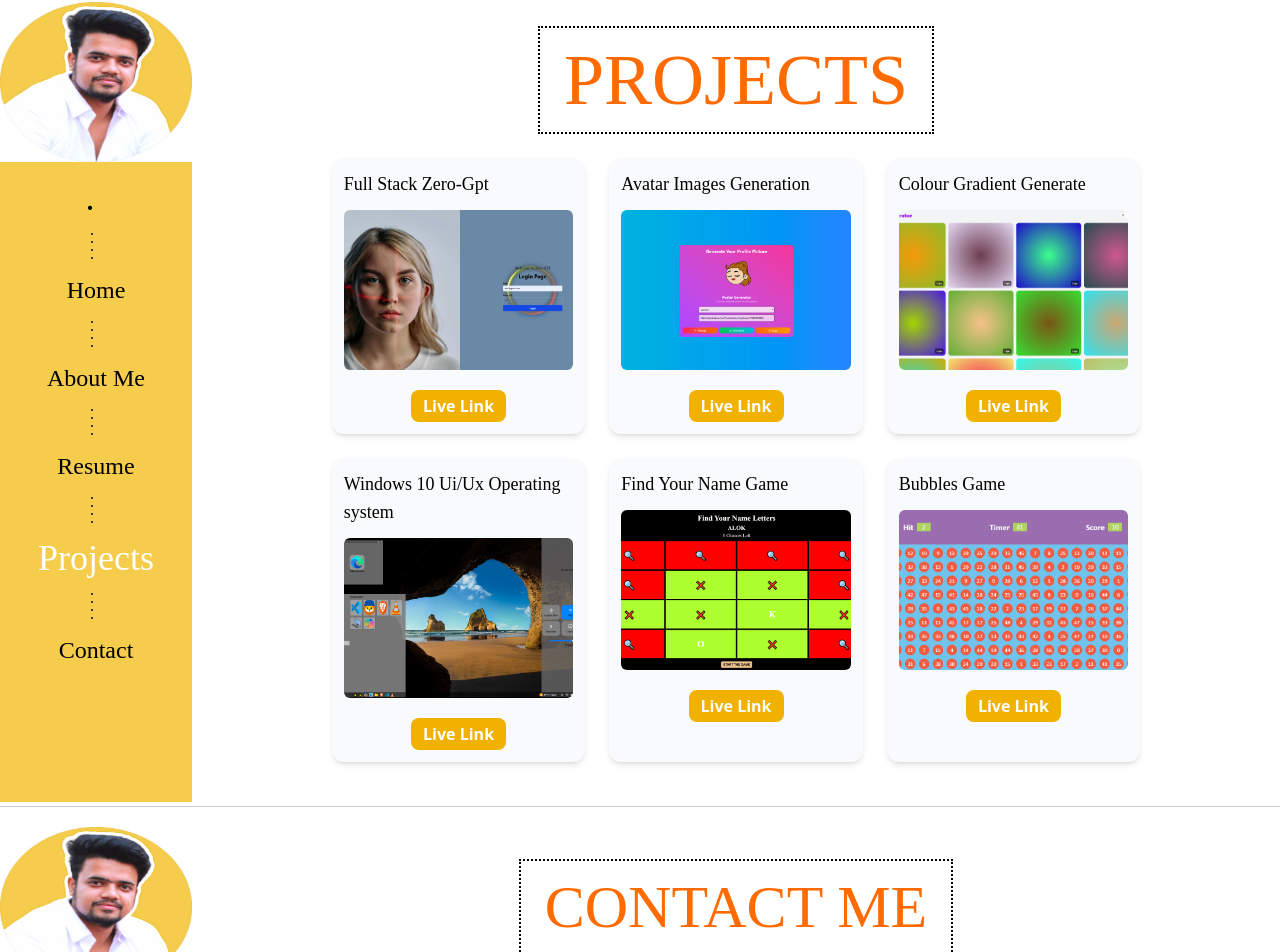
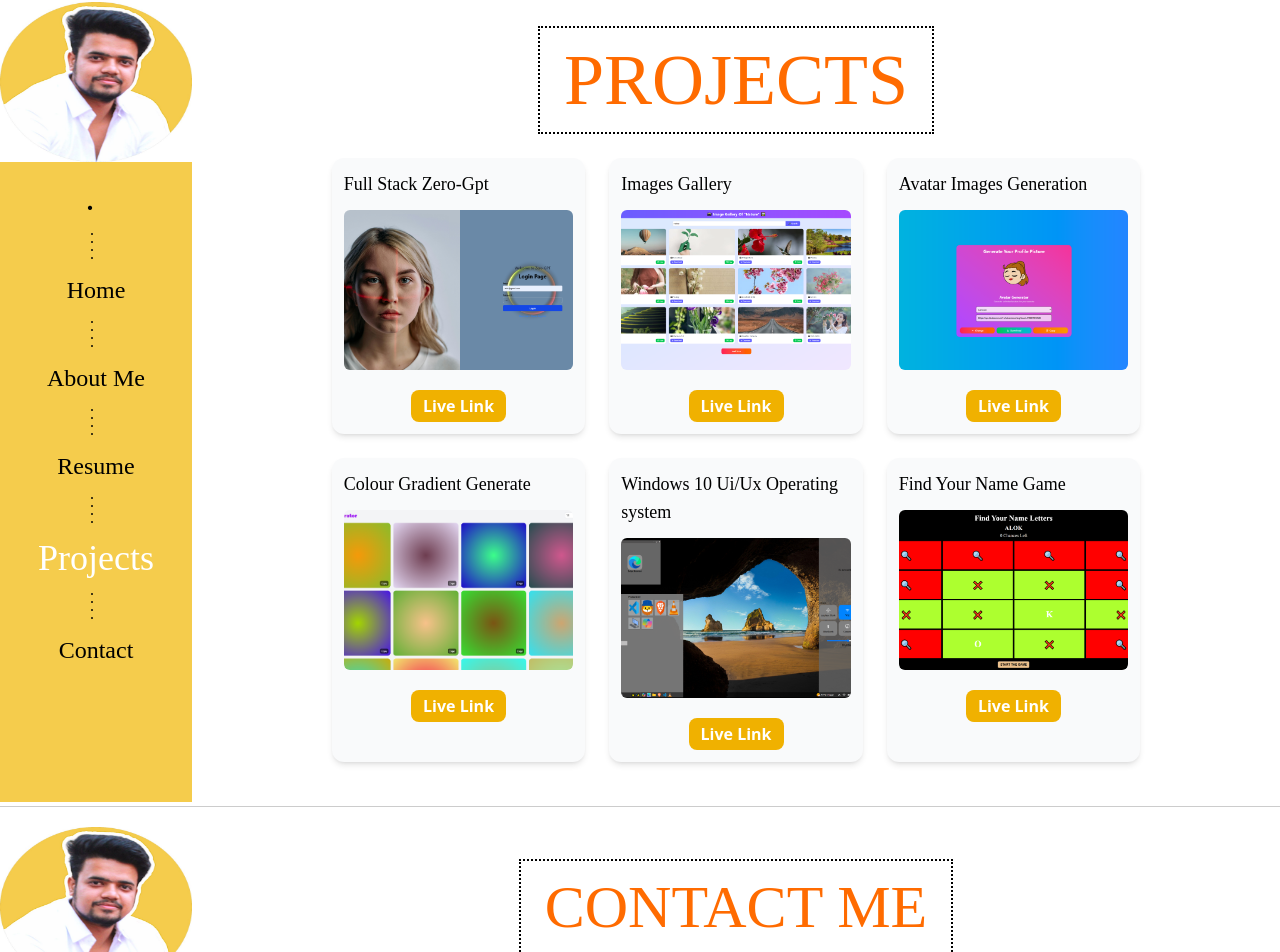
Before and after one commit to alokbhakta/portfolio-ALOK-, a React (Vite) app: page / in a window 1280 px wide. Shown: the part 2470-3422 px from the top of the page. Built offline with nearby package versions, Linux system fonts and the light colour scheme; grey boxes are pictures that could not be loaded; a web font is replaced by a local one.

Commit message:
add no.9 project

```diff
--- a/src/pages/Page4.jsx
+++ b/src/pages/Page4.jsx
@@ -14,7 +14,7 @@ import res1 from "/src/pages/images/Res1.png";
 import res2 from "/src/pages/images/Res2.png";
 import colGene from "/src/pages/images/ColorGredient.png";
 import Aichat from "/src/pages/images/AiChat.png";
-import { imageGen } from "./images/Images";
+import { imageGen, imageGallery } from "./images/Images";
 
 gsap.registerPlugin(ScrollTrigger);
 
@@ -91,6 +91,12 @@ function Page4({ scrollToSection }) {
       img: Aichat,
       live: "https://zero-gpt-frontend.vercel.app/",
       github: "https://github.com/alokbhakta/Zero-Gpt-Backend",
+    },
+    {
+      title: "Images Gallery",
+      img: imageGallery,
+      live: "https://find-imagein-gallery.netlify.app/",
+      github: "https://github.com/alokbhakta/Image-Gallery",
     },
     {
       title: "Avatar Images Generation",
--- a/src/pages/images/Images.jsx
+++ b/src/pages/images/Images.jsx
@@ -1,3 +1,4 @@
 import imageGen from "./ImageGen.png";
+import imageGallery from "./imageGallery.png";
 
-export {imageGen};
+export {imageGen,imageGallery};
```
Also changed, not shown: src/pages/images/ImageGallery.png (added).
